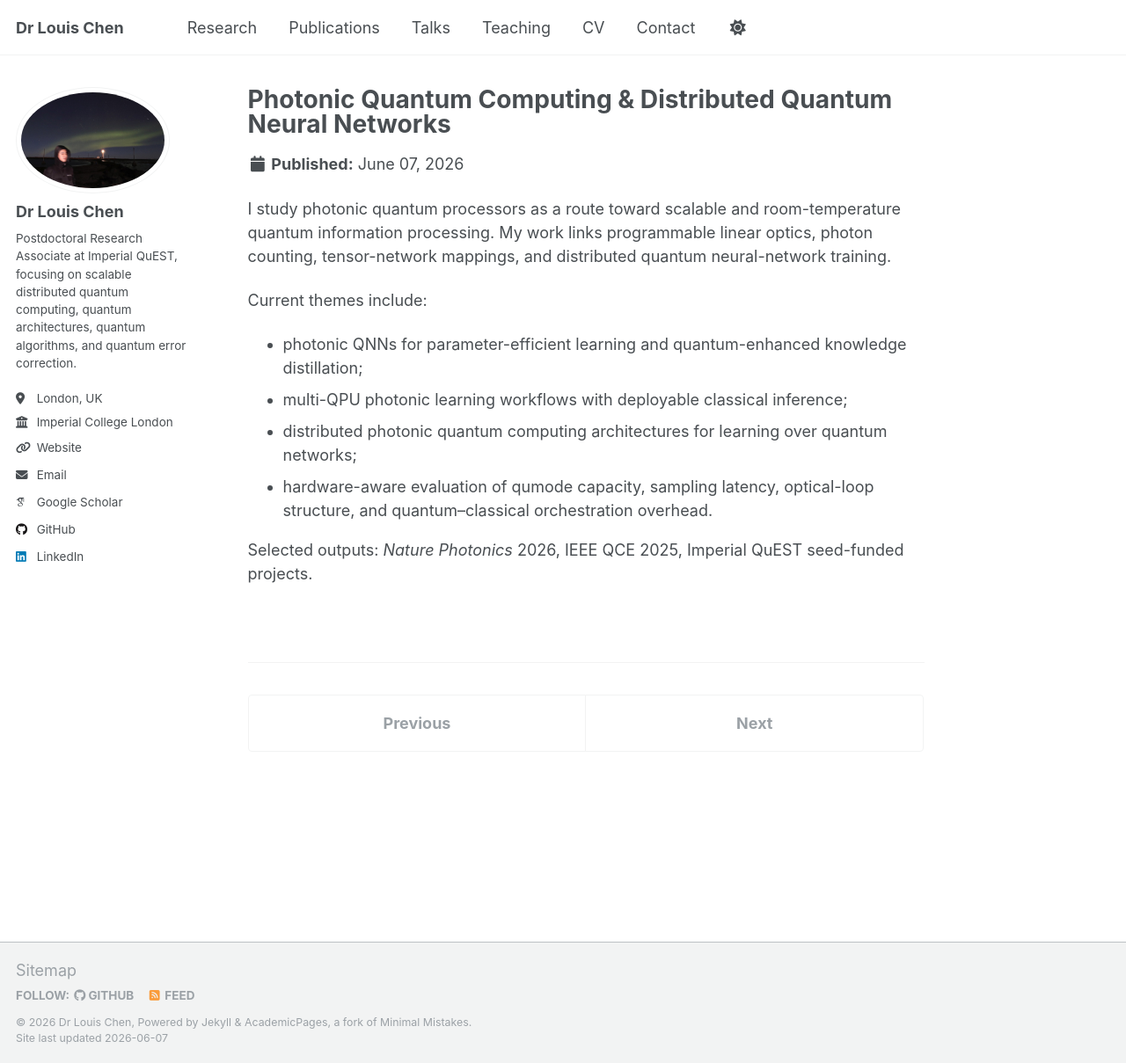
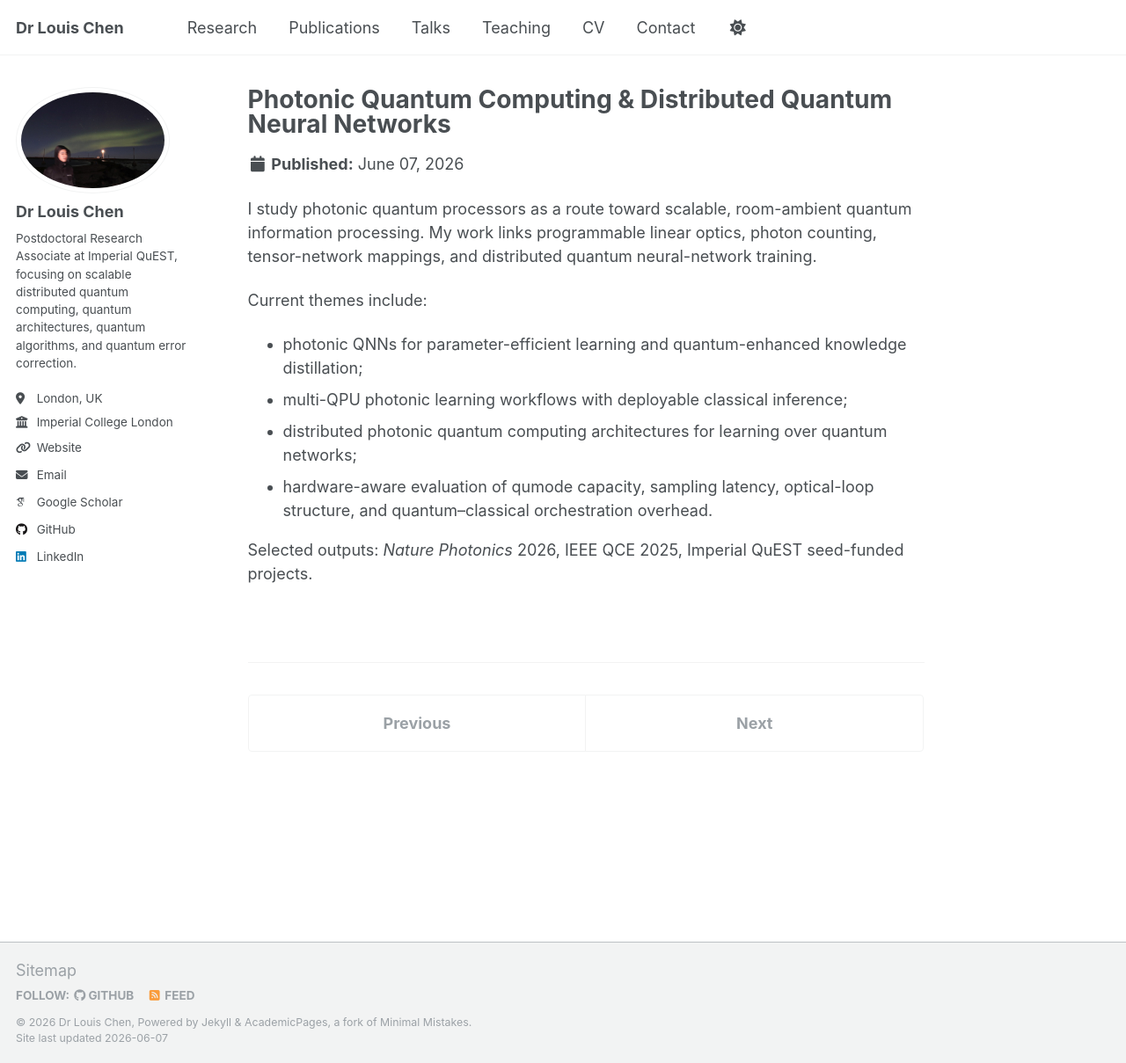
Before and after one commit to Louisanity/louisanity.github.io, a Jekyll site: the page built from _Research/Research-2.md, in a window 1280 px wide and 1209 px high. Shown: the whole window at 88% size. Built offline with Jekyll 4.4.1, drawn with Linux system fonts in a browser that asks for light colours; some web fonts are replaced.

Commit message:
Add files via upload

```diff
--- a/_Research/Research-2.md
+++ b/_Research/Research-2.md
@@ -5,7 +5,7 @@ excerpt: "Photonic quantum processors, optical quantum neural networks, and dist
 permalink: /research/photonic-quantum-computing/
 ---
 
-I study photonic quantum processors as a route toward scalable and room-temperature quantum information processing. My work links programmable linear optics, photon counting, tensor-network mappings, and distributed quantum neural-network training.
+I study photonic quantum processors as a route toward scalable, room-ambient quantum information processing. My work links programmable linear optics, photon counting, tensor-network mappings, and distributed quantum neural-network training.
 
 Current themes include:
 
```
